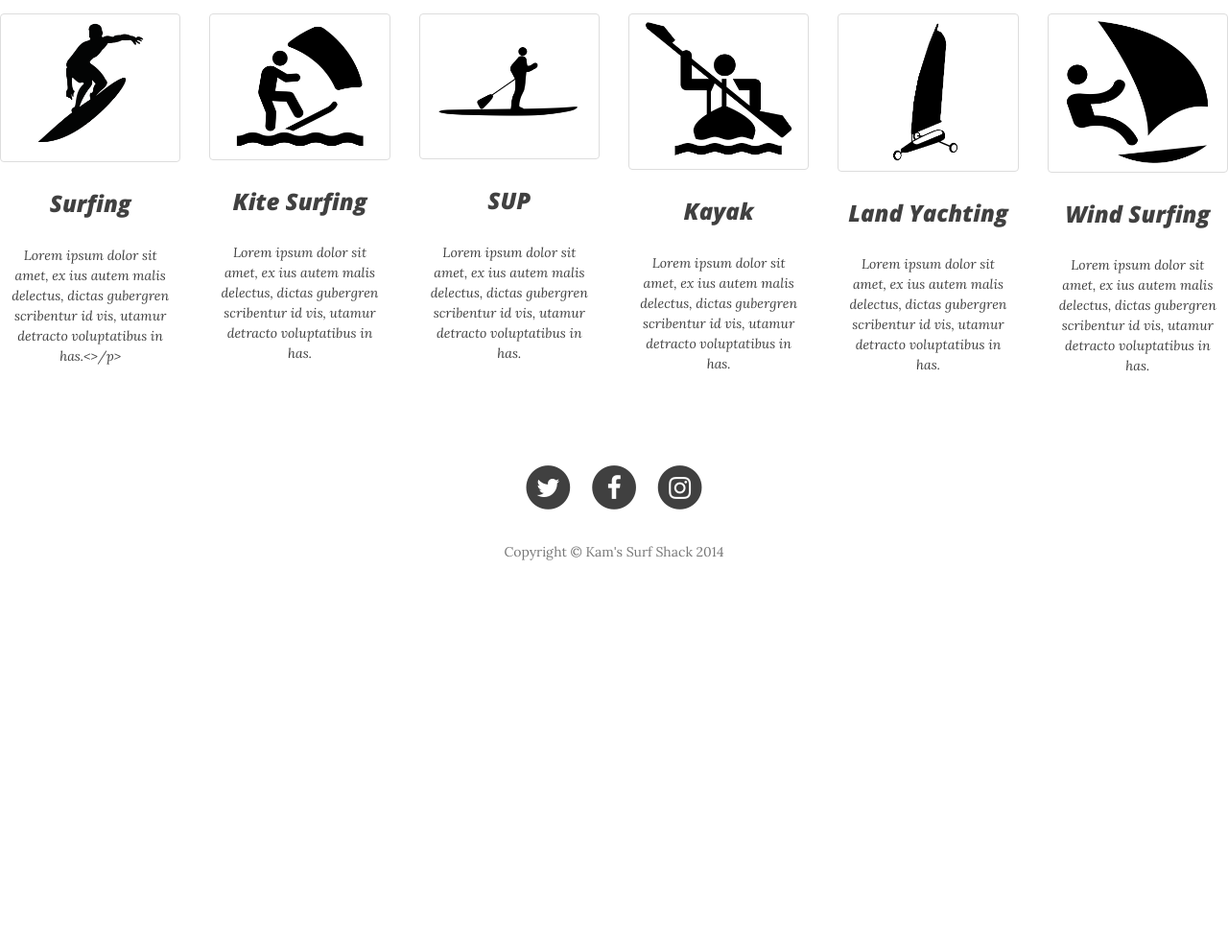
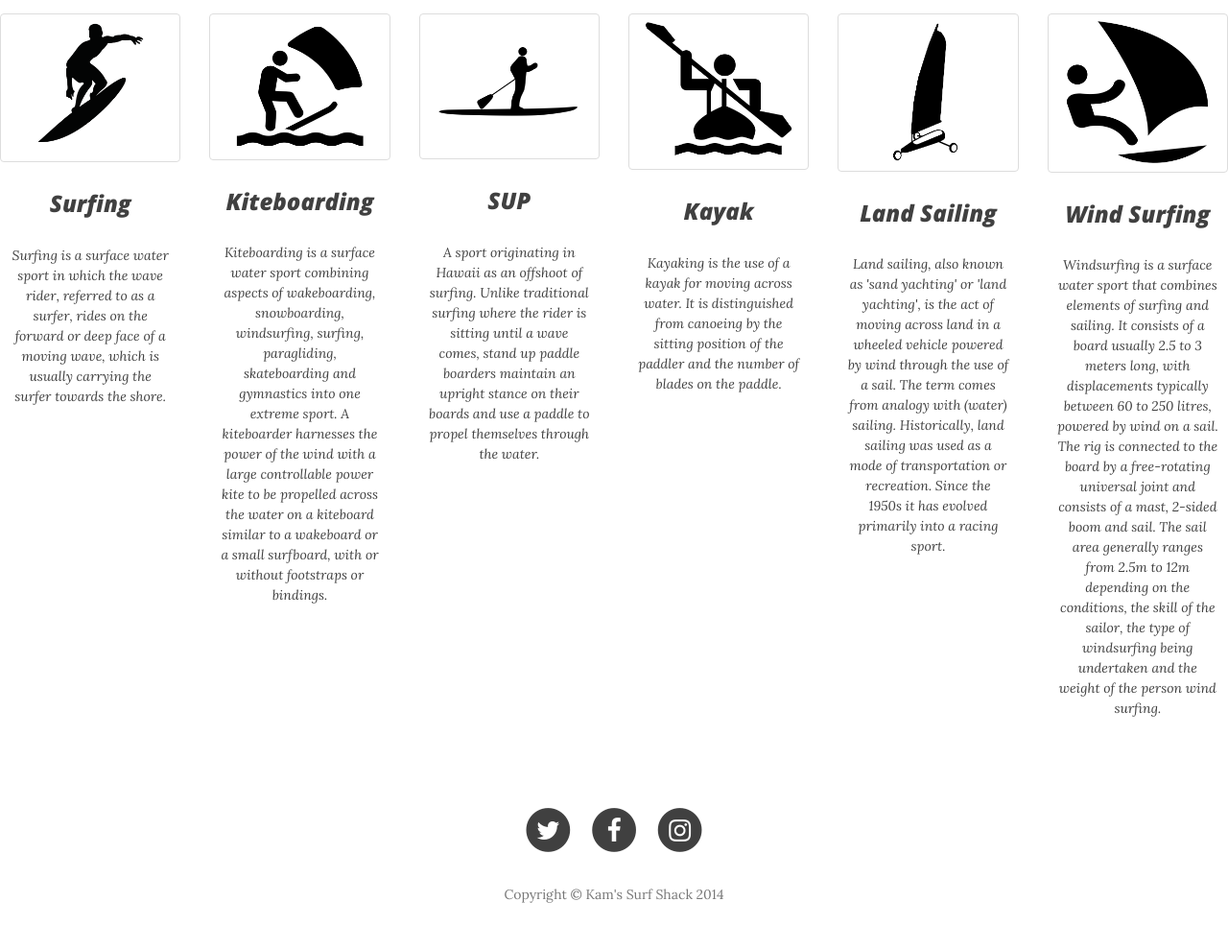
Before and after one commit to mrb101/Kams, a Django app: page / in a window 1280 px wide. Shown: the part 485-1474 px from the top of the page at 96% size. Before the commit the page ends 1069 px from the top, so only its background shows below. Run offline with Django 3.2, Linux system fonts and the light colour scheme; parts of the project's set-up code (start-up, migrations or seed data) failed here and were passed over; some libraries are stand-ins or nearby versions.

Commit message:
adds sport desc to home page

```diff
--- a/templates/main/index.html
+++ b/templates/main/index.html
@@ -7,42 +7,42 @@
         <img class="img-responsive img-thumbnail" src="{% static "img/surfing1.png" %}" alt="...">
         <div class="caption">
             <h3>Surfing</h3>
-            <p>Lorem ipsum dolor sit amet, ex ius autem malis delectus, dictas gubergren scribentur id vis, utamur detracto voluptatibus in has.<>/p>
+            <p>Surfing is a surface water sport in which the wave rider, referred to as a surfer, rides on the forward or deep face of a moving wave, which is usually carrying the surfer towards the shore.</p>
         </div>
     </div>
     <div class="col-xs-2 col-md-2">
         <img class="img-responsive img-thumbnail" src="{% static "img/kite-surfing1.png" %}" alt="...">
         <div class="caption">
-            <h3>Kite Surfing</h3>
-            <p>Lorem ipsum dolor sit amet, ex ius autem malis delectus, dictas gubergren scribentur id vis, utamur detracto voluptatibus in has.</p>
+            <h3>Kiteboarding</h3>
+            <p>Kiteboarding is a surface water sport combining aspects of wakeboarding, snowboarding, windsurfing, surfing, paragliding, skateboarding and gymnastics into one extreme sport. A kiteboarder harnesses the power of the wind with a large controllable power kite to be propelled across the water on a kiteboard similar to a wakeboard or a small surfboard, with or without footstraps or bindings.</p>
     </div>
     </div>
     <div class="col-xs-2 col-md-2">
         <img class="img-responsive img-thumbnail" src="{% static "img/sup.png" %}" alt="...">
         <div class="caption">
             <h3>SUP</h3>
-            <p>Lorem ipsum dolor sit amet, ex ius autem malis delectus, dictas gubergren scribentur id vis, utamur detracto voluptatibus in has.</p>
+            <p>A sport originating in Hawaii as an offshoot of surfing. Unlike traditional surfing where the rider is sitting until a wave comes, stand up paddle boarders maintain an upright stance on their boards and use a paddle to propel themselves through the water.</p>
         </div>
     </div>
     <div class="col-xs-2 col-md-2">
         <img class="img-responsive img-thumbnail" src="{% static "img/kayak.png" %}" alt="...">
         <div class="caption">
             <h3>Kayak</h3>
-            <p>Lorem ipsum dolor sit amet, ex ius autem malis delectus, dictas gubergren scribentur id vis, utamur detracto voluptatibus in has.</p>
+            <p>Kayaking is the use of a kayak for moving across water. It is distinguished from canoeing by the sitting position of the paddler and the number of blades on the paddle.</p>
         </div>
     </div>
     <div class="col-xs-2 col-md-2">
         <img class="img-responsive img-thumbnail" src="{% static "img/land-yacht.png" %}" alt="...">
         <div class="caption">
-            <h3>Land Yachting</h3>
-            <p>Lorem ipsum dolor sit amet, ex ius autem malis delectus, dictas gubergren scribentur id vis, utamur detracto voluptatibus in has.</p>
+            <h3>Land Sailing</h3>
+            <p>Land sailing, also known as 'sand yachting' or 'land yachting', is the act of moving across land in a wheeled vehicle powered by wind through the use of a sail. The term comes from analogy with (water) sailing. Historically, land sailing was used as a mode of transportation or recreation. Since the 1950s it has evolved primarily into a racing sport.</p>
         </div>
     </div>
     <div class="col-xs-2 col-md-2">
         <img class="img-responsive img-thumbnail" src="{% static "img/wind-surfing.png" %}" alt="...">
         <div class="caption">
             <h3>Wind Surfing</h3>
-            <p>Lorem ipsum dolor sit amet, ex ius autem malis delectus, dictas gubergren scribentur id vis, utamur detracto voluptatibus in has.</p>
+            <p>Windsurfing is a surface water sport that combines elements of surfing and sailing. It consists of a board usually 2.5 to 3 meters long, with displacements typically between 60 to 250 litres, powered by wind on a sail. The rig is connected to the board by a free-rotating universal joint and consists of a mast, 2-sided boom and sail. The sail area generally ranges from 2.5m to 12m depending on the conditions, the skill of the sailor, the type of windsurfing being undertaken and the weight of the person wind surfing.</p>
         </div>
     </div>
 </div>
```
